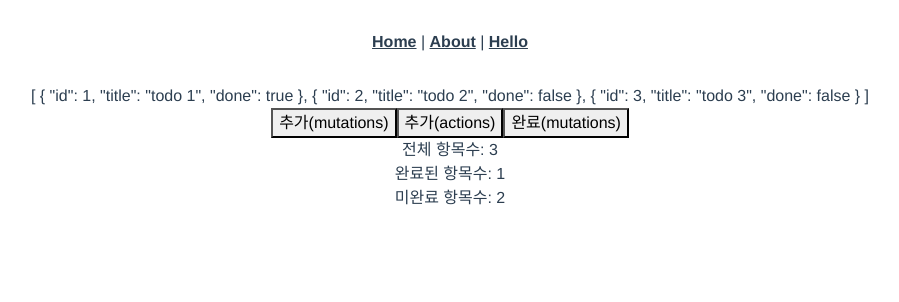
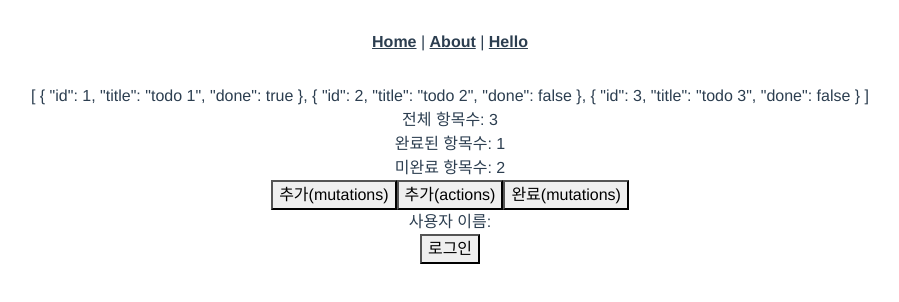
Before and after one commit to postforty/Bootcamp-2022, a Vue app in the folder vue/progect02_self_03/: page /vuex/todo in a window 1280 px wide. Shown: the top 302 px of the page, without its empty margins (190-1089 px from the left). Built offline with nearby package versions, Linux system fonts and the light colour scheme.

Commit message:
[ADD] Vue.js_복습 3차

```diff
--- a/vue/progect02_self_03/src/router/index.js
+++ b/vue/progect02_self_03/src/router/index.js
@@ -1,6 +1,7 @@
 import { createRouter, createWebHistory } from 'vue-router'
 import HomeView from '../views/HomeView.vue'
 import AboutView from '../views/AboutView.vue'
+import store from '../store'
 
 const routes = [
   {
@@ -325,4 +326,18 @@ const router = createRouter({
   routes
 })
 
+router.beforeEach((to, from, next) => {
+  if (to.path === '/') {
+    next()
+  } else if (to.path === '/vuex/todo') {
+    next()
+  } else {
+    if (store.getters['user/isLogin']) {
+      next()
+    } else {
+      next('/vuex/todo')
+    }
+  }
+})
+
 export default router
--- a/vue/progect02_self_03/src/store/index.js
+++ b/vue/progect02_self_03/src/store/index.js
@@ -1,8 +1,10 @@
 import { createStore } from 'vuex'
 import { todo } from './todo'
+import { user } from './user'
 
 export default createStore({
   modules: {
-    todo
+    todo,
+    user
   }
 })
--- a/vue/progect02_self_03/src/store/user.js
+++ b/vue/progect02_self_03/src/store/user.js
@@ -0,0 +1,18 @@
+export const user = {
+  namespaced: true,
+  state() {
+    return {
+      userInfo: {
+        // name: 'Sewol',
+        // email: 'sewol@gmail.com',
+        // tel: '010-0000-0000'
+      }
+    }
+  },
+  mutations: {
+    setUser(state, userInfo) {
+      state.userInfo = userInfo
+    }
+  },
+  actions: {}
+}
--- a/vue/progect02_self_03/src/views/6_vuex/TodoView.vue
+++ b/vue/progect02_self_03/src/views/6_vuex/TodoView.vue
@@ -2,13 +2,15 @@
   <div>
     <!-- <div>{{ $store.state.todos }}</div> -->
     <div>{{ todos }}</div>
+    <div>전체 항목수: {{ todosCount }}</div>
+    <div>완료된 항목수: {{ doneTodosCount }}</div>
+    <div>미완료 항목수: {{ notDoneTodosCount }}</div>
     <button @click="addItem">추가(mutations)</button>
     <button @click="addItem2">추가(actions)</button>
     <button @click="doneItem">완료(mutations)</button>
-
-    <div>전체 항목수: {{ todosCount }}</div>
-    <div>완료된 항목수: {{ doneTodosCount }}</div>
-    <div>미완료 항목수: {{ notDoneTodosCount }}</div>
+    <div>사용자 이름: {{ userInfo.name }}</div>
+    <div><button @click="login">로그인</button></div>
+    <div v-if="userInfo.name">{{ userInfo.name }}님 환영합니다.</div>
   </div>
 </template>
 <script>
@@ -33,6 +35,10 @@ export default {
     },
     notDoneTodosCount() {
       return this.$store.getters['todo/notDoneTodosCount']
+    },
+    userInfo() {
+      // 데이터 가져올 때
+      return this.$store.state.user.userInfo
     }
   },
   setup() {},
@@ -50,6 +56,12 @@ export default {
     addItem2() {
       // actions에 정의된 함수 호출할 때는 dispatch 사용
       this.$store.dispatch('todo/add', { id: 5, title: 'actions', done: false })
+    },
+    login() {
+      this.$store.commit('user/setUser', {
+        name: 'Sewol',
+        email: 'sewol@gmail.com'
+      })
     }
   }
 }
```
